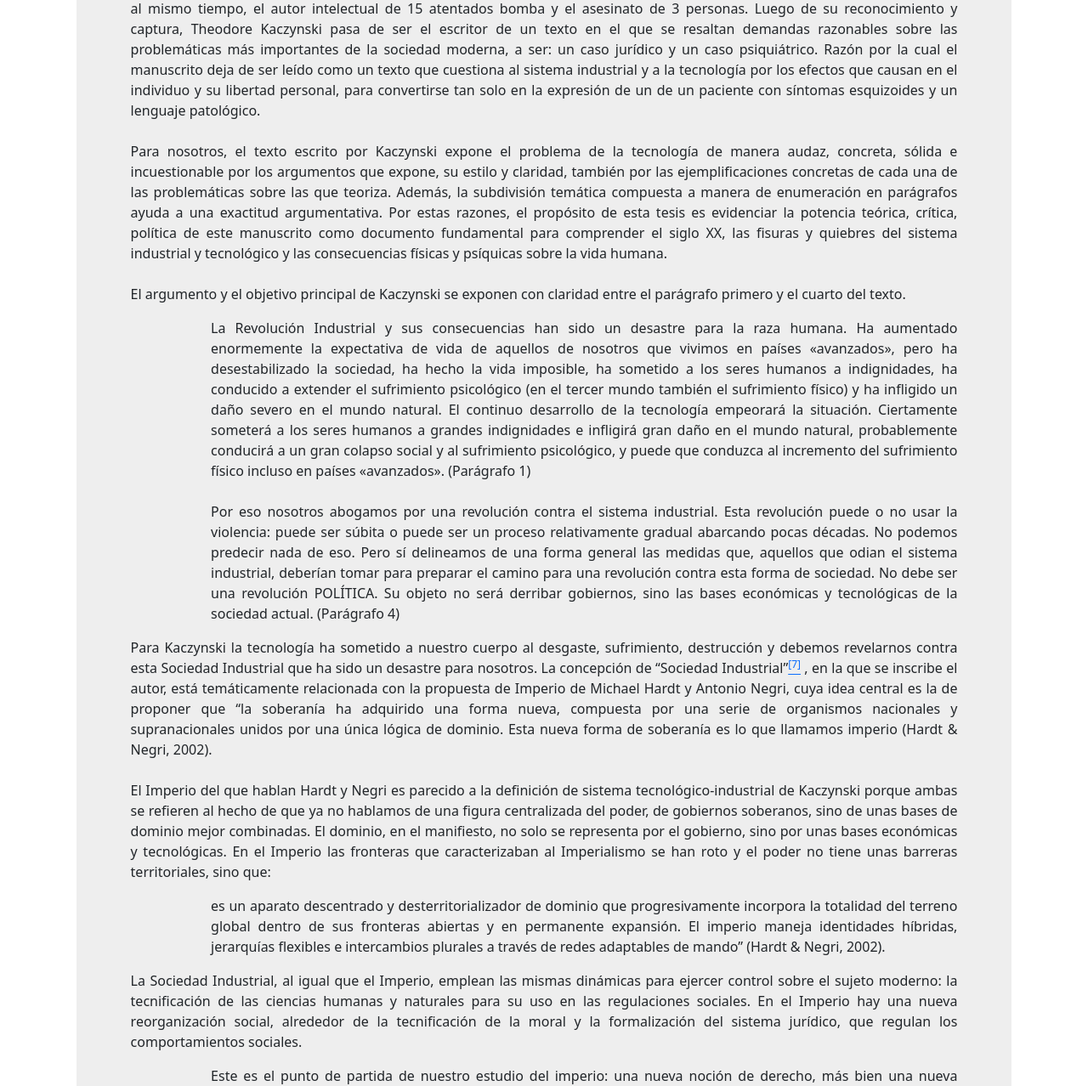
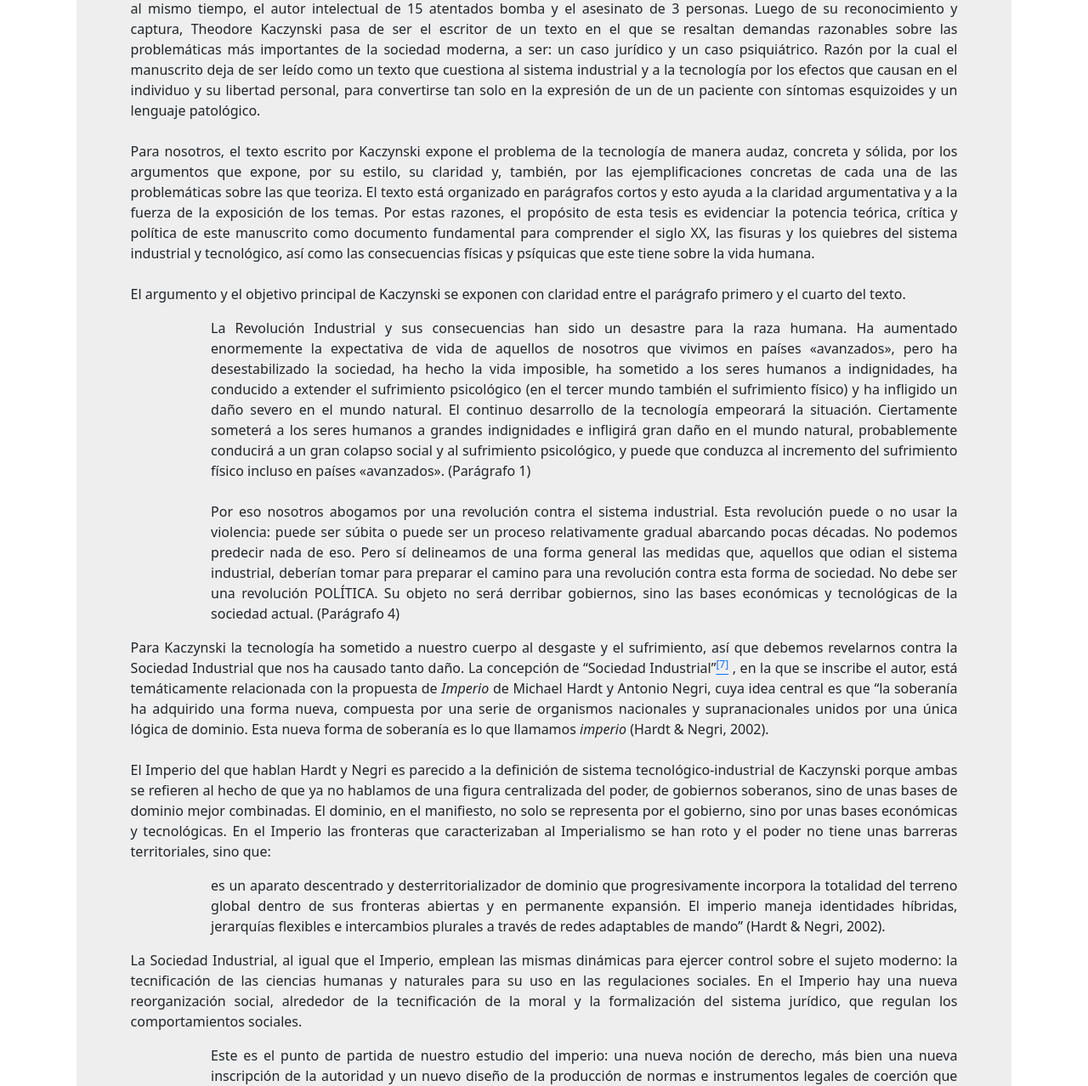
Before and after one commit to alejo2300/sociedad-industrial, a Flask app: page / in a window 1280 px wide. Shown: the part 4878-6156 px from the top of the page at 85% size. Run offline with Flask 2, Linux system fonts and the light colour scheme; some libraries are stand-ins or nearby versions.

Commit message:
Primera cita Imperio

```diff
--- a/templates/index.html
+++ b/templates/index.html
@@ -326,13 +326,7 @@
         caso jurídico y un caso psiquiátrico. Razón por la cual el manuscrito deja de ser leído como un texto que
         cuestiona al sistema industrial y a la tecnología por los efectos que causan en el individuo y su libertad
         personal, para convertirse tan solo en la expresión de un de un paciente con síntomas esquizoides y un lenguaje patológico. <br><br>
-        Para nosotros, el texto escrito por Kaczynski expone el problema de la tecnología de manera audaz, concreta,
-        sólida e incuestionable por los argumentos que expone, su estilo y claridad, también por las ejemplificaciones
-        concretas de cada una de las problemáticas sobre las que teoriza. Además, la subdivisión temática compuesta a
-        manera de enumeración en parágrafos ayuda a una exactitud argumentativa. Por estas razones, el propósito de
-        esta tesis es evidenciar la potencia teórica, crítica, política de este manuscrito como documento fundamental
-        para comprender el siglo XX, las fisuras y quiebres del sistema industrial y tecnológico y las consecuencias
-        físicas y psíquicas sobre la vida humana. <br><br>
+        Para nosotros, el texto escrito por Kaczynski expone el problema de la tecnología de manera audaz, concreta y sólida, por los argumentos que expone, por su estilo, su claridad y, también, por las ejemplificaciones concretas de cada una de las problemáticas sobre las que teoriza. El texto está organizado en parágrafos cortos y esto ayuda a la claridad argumentativa y a la fuerza de la exposición de los temas. Por estas razones, el propósito de esta tesis es evidenciar la potencia teórica, crítica y política de este manuscrito como documento fundamental para comprender el siglo XX, las fisuras y los quiebres del sistema industrial y tecnológico, así como las consecuencias físicas y psíquicas que este tiene sobre la vida humana. <br><br>
         El argumento y el objetivo principal de Kaczynski se exponen con claridad entre el parágrafo primero y el
         cuarto del texto. <br>
       </p>
@@ -350,12 +344,11 @@
         industrial, deberían tomar para preparar el camino para una revolución contra esta forma de sociedad. No debe
         ser una revolución POLÍTICA. Su objeto no será derribar gobiernos, sino las bases económicas y tecnológicas de
         la sociedad actual. (Parágrafo 4)</p>
-      <p>Para Kaczynski la tecnología ha sometido a nuestro cuerpo al desgaste, sufrimiento, destrucción y debemos
-        revelarnos contra esta Sociedad Industrial que ha sido un desastre para nosotros. La concepción de “Sociedad
-        Industrial”<a href="#1PieCap1.7"><sup>[7]</sup></a> , en la que se inscribe el autor, está temáticamente relacionada con la propuesta de Imperio de
-        Michael Hardt y Antonio Negri, cuya idea central es la de proponer que “la soberanía ha adquirido una forma
+      <p>Para Kaczynski la tecnología ha sometido a nuestro cuerpo al desgaste y el sufrimiento, así que debemos revelarnos contra la Sociedad Industrial que nos ha causado tanto daño. La concepción de
+        “Sociedad Industrial”<a href="#1PieCap1.7"><sup>[7]</sup></a> , en la que se inscribe el autor, está temáticamente relacionada con la propuesta de <i>Imperio</i> de
+        Michael Hardt y Antonio Negri, cuya idea central es que “la soberanía ha adquirido una forma
         nueva, compuesta por una serie de organismos nacionales y supranacionales unidos por una única lógica de
-        dominio. Esta nueva forma de soberanía es lo que llamamos imperio (Hardt & Negri, 2002). <br><br>
+        dominio. Esta nueva forma de soberanía es lo que llamamos <i>imperio</i> (Hardt & Negri, 2002). <br><br>
         El Imperio del que hablan Hardt y Negri es parecido a la definición de sistema tecnológico-industrial de
         Kaczynski porque ambas se refieren al hecho de que ya no hablamos de una figura centralizada del poder, de
         gobiernos soberanos, sino de unas bases de dominio mejor combinadas. El dominio, en el manifiesto, no solo se
```
